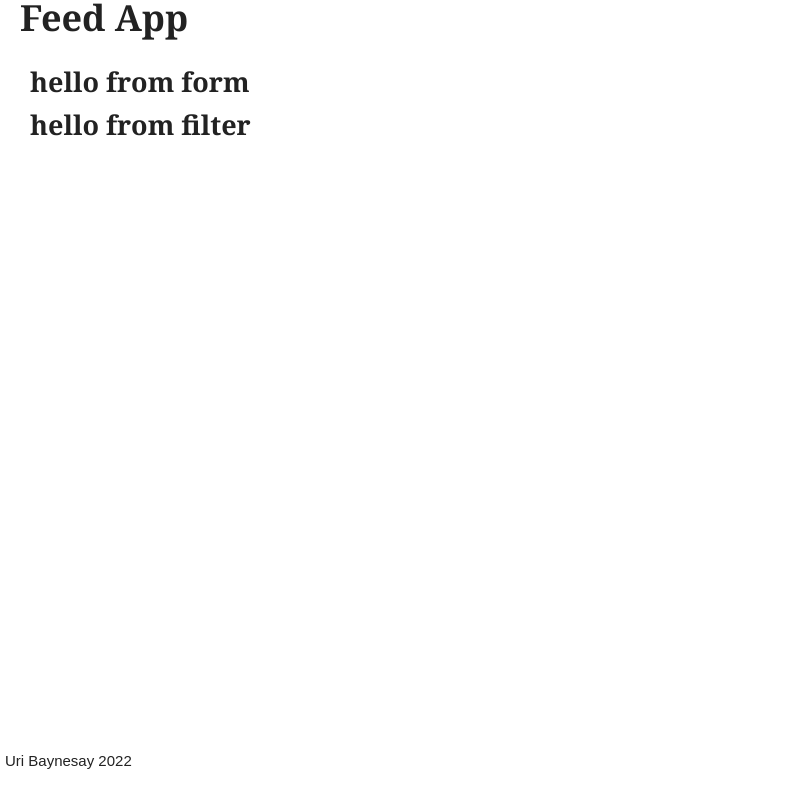
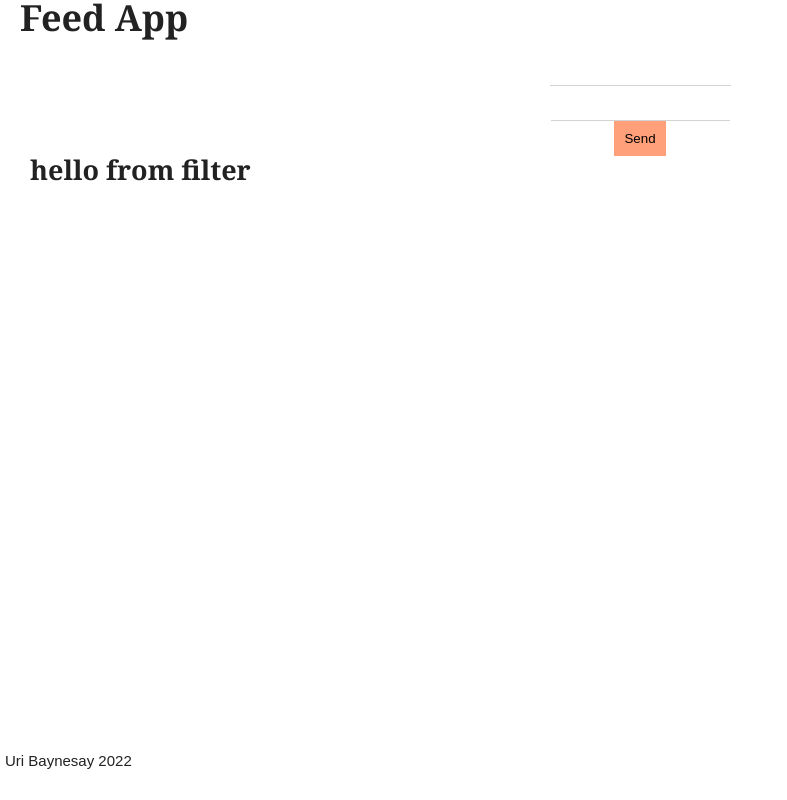
Before and after one commit to UriBaynesay/Feed-frontend, a React (Create React App) app: page / in a window 1280 px wide. Shown: the whole page, without its empty margins (0-787 px from the left). Built offline with nearby package versions, Linux system fonts and the light colour scheme.

Commit message:
feed form functional

```diff
--- a/src/assets/styles/basics/_base.scss
+++ b/src/assets/styles/basics/_base.scss
@@ -1,7 +1,6 @@
 * {
   box-sizing: border-box;
 }
-
 
 html {
   font-family: Arial, Helvetica, sans-serif;
@@ -15,14 +14,20 @@ body {
   margin: auto;
 }
 
-h1, h2, h3, h4, h5, h6 {
-    font-family: Cambria, Cochin, Georgia, Times, 'Times New Roman', serif;
+h1,
+h2,
+h3,
+h4,
+h5,
+h6 {
+  font-family: Cambria, Cochin, Georgia, Times, "Times New Roman", serif;
   margin: 0 0 0.6em;
   line-height: 1;
 }
 
-
-section, main, footer {
+section,
+main,
+footer {
   padding: 5px;
 }
 
@@ -41,7 +46,30 @@ a:hover {
   text-decoration: underline;
 }
 
-ul{
+ul {
   list-style: none;
   padding-left: 0px;
 }
+
+input,
+textarea {
+  border: none;
+  border-bottom: 1px solid lightgray;
+}
+
+textarea {
+  resize: none;
+}
+
+form {
+  display: flex;
+  flex-direction: column;
+  align-items: center;
+}
+
+button{
+    background-color: lightsalmon;
+    cursor: pointer;
+    border: none;
+    padding: 10px;
+}
--- a/src/cmp/feed-app.jsx
+++ b/src/cmp/feed-app.jsx
@@ -10,13 +10,20 @@ export const FeedApp = () => {
 
   useEffect(() => {
     loadMsgs()
-  },[])
+  }, [])
 
   const loadMsgs = async () => {
     setMsgs(await msgService.query())
   }
 
-  const onSendMsg = (msg) => {}
+  const onSendMsg = async (msg) => {
+    try {
+      const newMsg = await msgService.addMsg(msg)
+      setMsgs([...msgs, newMsg])
+    } catch (error) {
+      console.log(error)
+    }
+  }
   const onSetFilter = (filterBy) => {}
 
   return (
--- a/src/cmp/feed-form.jsx
+++ b/src/cmp/feed-form.jsx
@@ -1,3 +1,22 @@
+import { useState } from "react"
+
 export const FeedForm = ({ onSendMsg }) => {
-  return <h1>hello from form</h1>
+  const [msg, setMsg] = useState({ email: "", txt: "" })
+
+  const onChangeMsg = ({ target }) => {
+    setMsg({ ...msg, [target.name]: target.value })
+  }
+
+  return (
+    <form onSubmit={(ev) => {ev.preventDefault();onSendMsg(msg)}}>
+      <input
+        type="email"
+        name="email"
+        value={msg.email}
+        onChange={(ev) => onChangeMsg(ev)}
+      />
+      <textarea value={msg.txt} name="txt" onChange={(ev) => onChangeMsg(ev)} />
+      <button className="send-msg-btn">Send</button>
+    </form>
+  )
 }
--- a/src/cmp/msg-list.jsx
+++ b/src/cmp/msg-list.jsx
@@ -1,7 +1,6 @@
 import { MsgPreview } from "./msg-preview"
 
 export const MsgList = ({ msgs }) => {
-  console.log(msgs);
   return (
     <section className="msgs-list-container">
       <ul>
```
Lines whose indentation alone changed are shown as unchanged.
